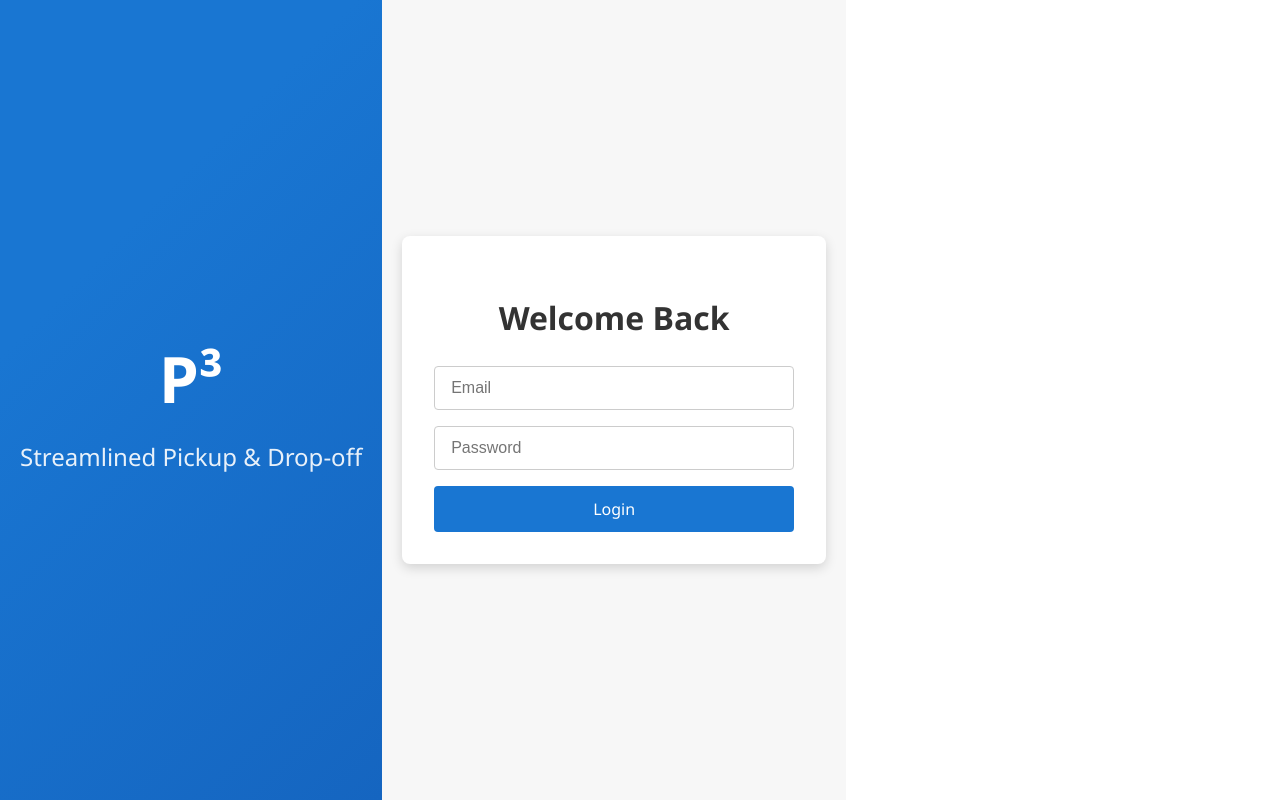
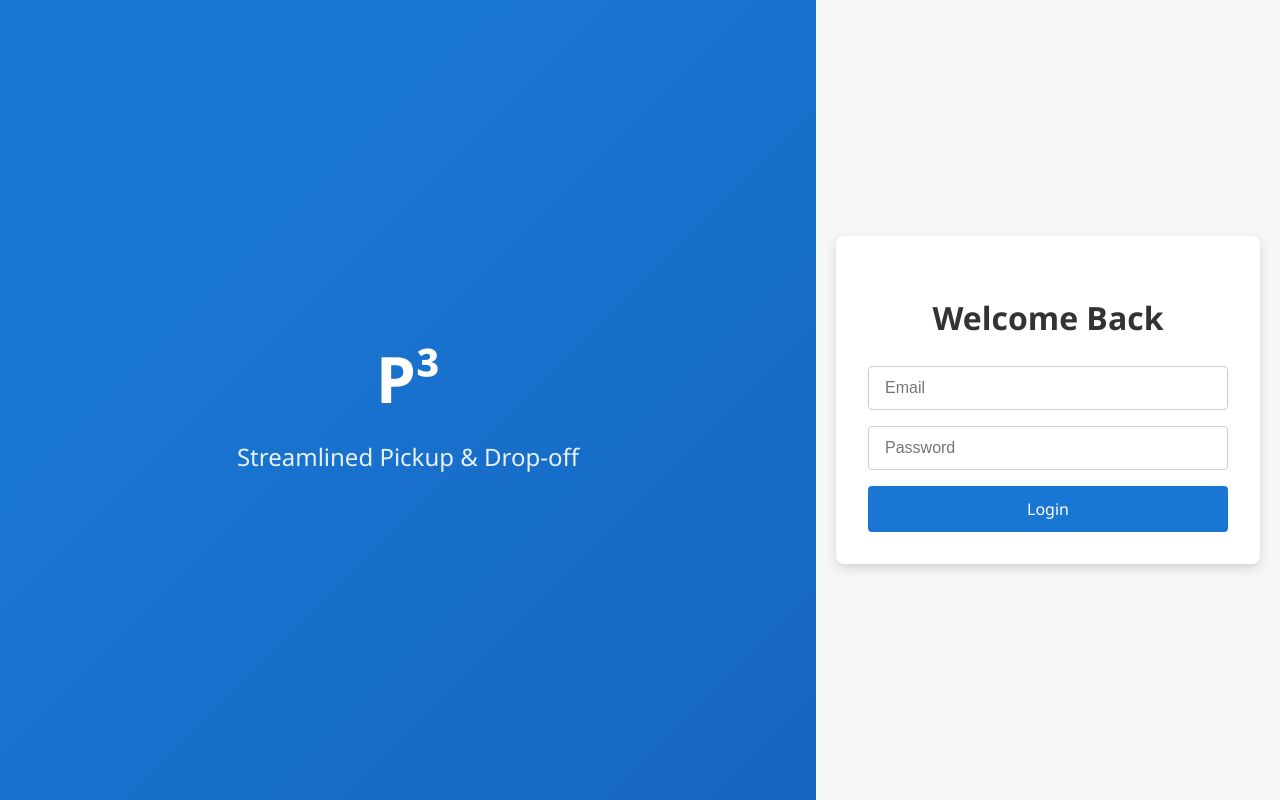
Before and after one commit to joker5914/p3, a React (Vite) app in the folder Frontend/admin-portal/: page / in a window 1280 px wide. Built offline with nearby package versions, Linux system fonts and the light colour scheme.

Commit message:
Update App.css

```diff
--- a/Frontend/admin-portal/src/App.css
+++ b/Frontend/admin-portal/src/App.css
@@ -1,9 +1,9 @@
-/* #root {
-  max-width: 1280px;
-  margin: 0 auto;
-  padding: 2rem;
-  text-align: center;
-} */
+html, body, #root {
+  width: 100%;
+  height: 100%;
+  margin: 0;
+  padding: 0;
+}
 
 .logo {
   height: 6em;
```
